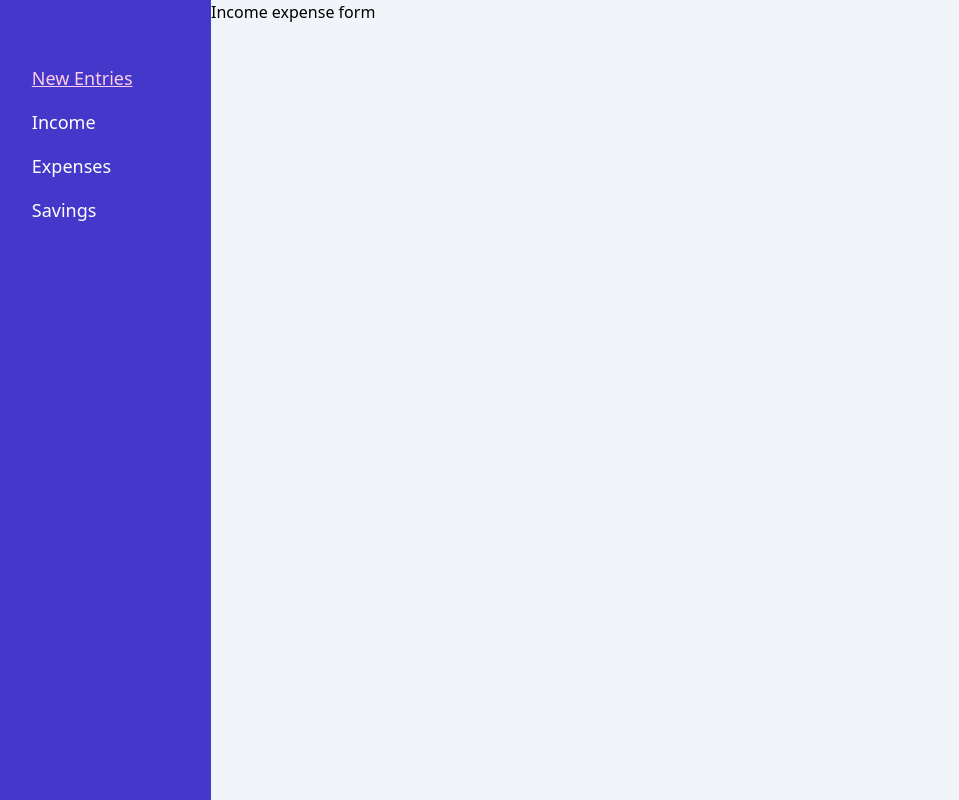
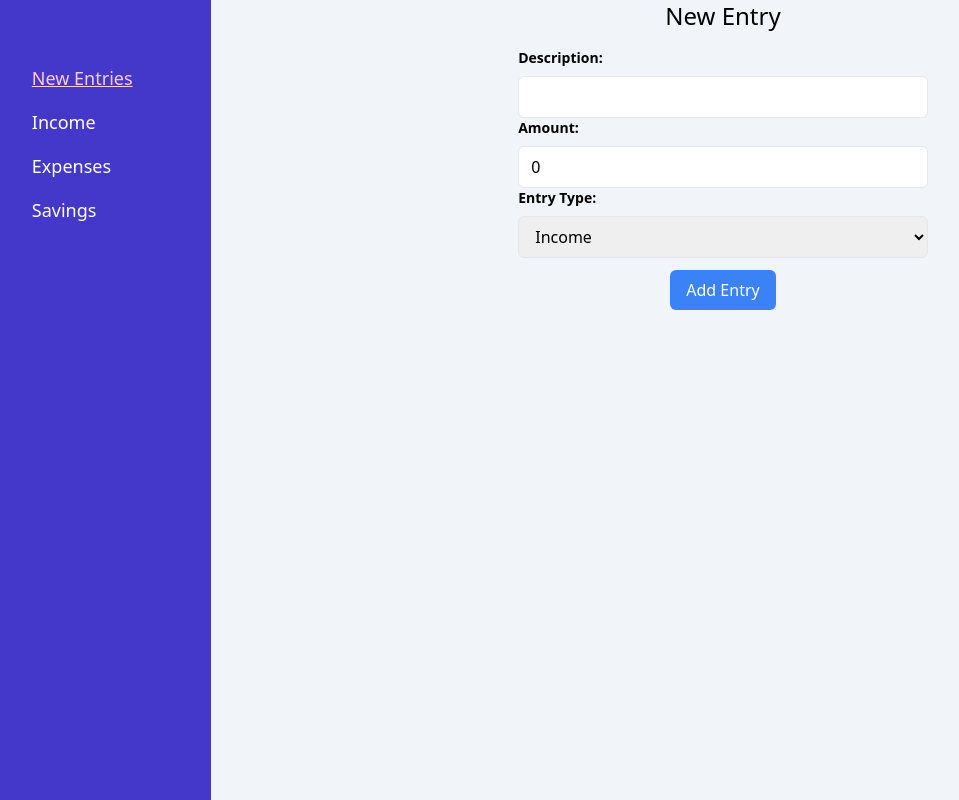
Before and after one commit to bijaylaxmibehera/finance-management, a React (Create React App) app: page / in a window 1280 px wide. Shown: the whole page, without its empty margins (45-1004 px from the left). Built offline with nearby package versions, Linux system fonts and the light colour scheme.

Commit message:
feat: income expense form completed

```diff
--- a/src/action/actions.js
+++ b/src/action/actions.js
@@ -43,7 +43,7 @@ export const fetchSavings=()=>async (dispatch)=>{
 
 export const addEntry=(entry)=> async(dispatch)=>{
     try{
-        const response=await fetch(`https://b6c411d5-006b-4ab0-af73-ebbf6d321d2c-00-21004bmf5n05q.pike.replit.dev/add/${entry.type}`,{
+        const response=await fetch(`https://b6c411d5-006b-4ab0-af73-ebbf6d321d2c-00-21004bmf5n05q.pike.replit.dev/add/${entry.entryType}`,{
             method:'POST',
             headers:{
                 'Content-Type':'application/json',
@@ -52,9 +52,9 @@ export const addEntry=(entry)=> async(dispatch)=>{
         });
         const data=await response.json();
         if(data.success===true){
-            if(entry.type==='income'){
+            if(entry.entryType==='income'){
                 dispatch({type:'ADD_INCOME_SUCCESS',payload:data.data})
-            }else if(entry.type==='expense'){
+            }else if(entry.entryType==='expense'){
                 dispatch({type:'ADD_EXPENSE_SUCCESS',payload:data.data})
             }else{
                 dispatch({type:'ADD_SAVING_SUCCESS',payload:data.data})
--- a/src/pages/IncomeExpenseForm.jsx
+++ b/src/pages/IncomeExpenseForm.jsx
@@ -1,9 +1,74 @@
-import React from "react";
+import React, { useState } from "react";
+import { useDispatch } from "react-redux";
+import { addEntry } from "../action/actions";
 
 export const IncomeExpenseFrom = () => {
+  const dispatch = useDispatch();
+  const initialState = {
+    description: "",
+    amount: 0,
+    entryType: "income",
+  };
+  const [formData, setFormData] = useState(initialState);
+  const handleChange = (e) => {
+    const { name, value } = e.target;
+    setFormData((prevData) => ({ ...prevData, [name]: value }));
+  };
+  const handleFormSubmit = (e) => {
+    e.preventDefault();
+    dispatch(addEntry(formData));
+    setFormData(initialState);
+  };
   return (
     <>
-      <h1>Income expense form</h1>
+      <h1 className="text-2xl font-medium mb-4 text-center">New Entry</h1>
+      <form onSubmit={handleFormSubmit} className="mx-auto w-[40%]">
+        <div>
+          <label className="block text-sm font-bold mb-2">Description:</label>
+          <input
+            type="text"
+            value={formData.description}
+            required
+            name="description"
+            onChange={handleChange}
+            className="w-full px-3 py-2 border rounded-md focus:outline-none focus:border-blue-500"
+          />
+        </div>
+        <div>
+          <label className="block text-sm font-bold mb-2">Amount:</label>
+          <input
+            type="number"
+            value={formData.amount}
+            required
+            name="amount"
+            onChange={handleChange}
+            className="w-full px-3 py-2 border rounded-md focus:outline-none focus:border-blue-500"
+          />
+        </div>
+        <div>
+          <label className="block text-sm font-bold mb-2">Entry Type:</label>
+          <select
+            name="entryType"
+            value={formData.entryType}
+            required
+            onChange={handleChange}
+            className="w-full px-3 py-2 border rounded-md focus:outline-none focus:border-blue-500"
+          >
+            <option value="income">Income</option>
+            <option value="expense">Expense</option>
+            <option value="savings">Savings</option>
+          </select>
+        </div>
+        <div className="flex justify-center mt-3">
+        <button
+          type="submit"
+          className="bg-blue-500 text-white px-4 py-2 rounded-md hover:bg-blue-600 focus:outline-none focus:bg-blue-600"
+        >
+          Add Entry
+        </button>
+        </div>
+
+      </form>
     </>
   );
 };
```
